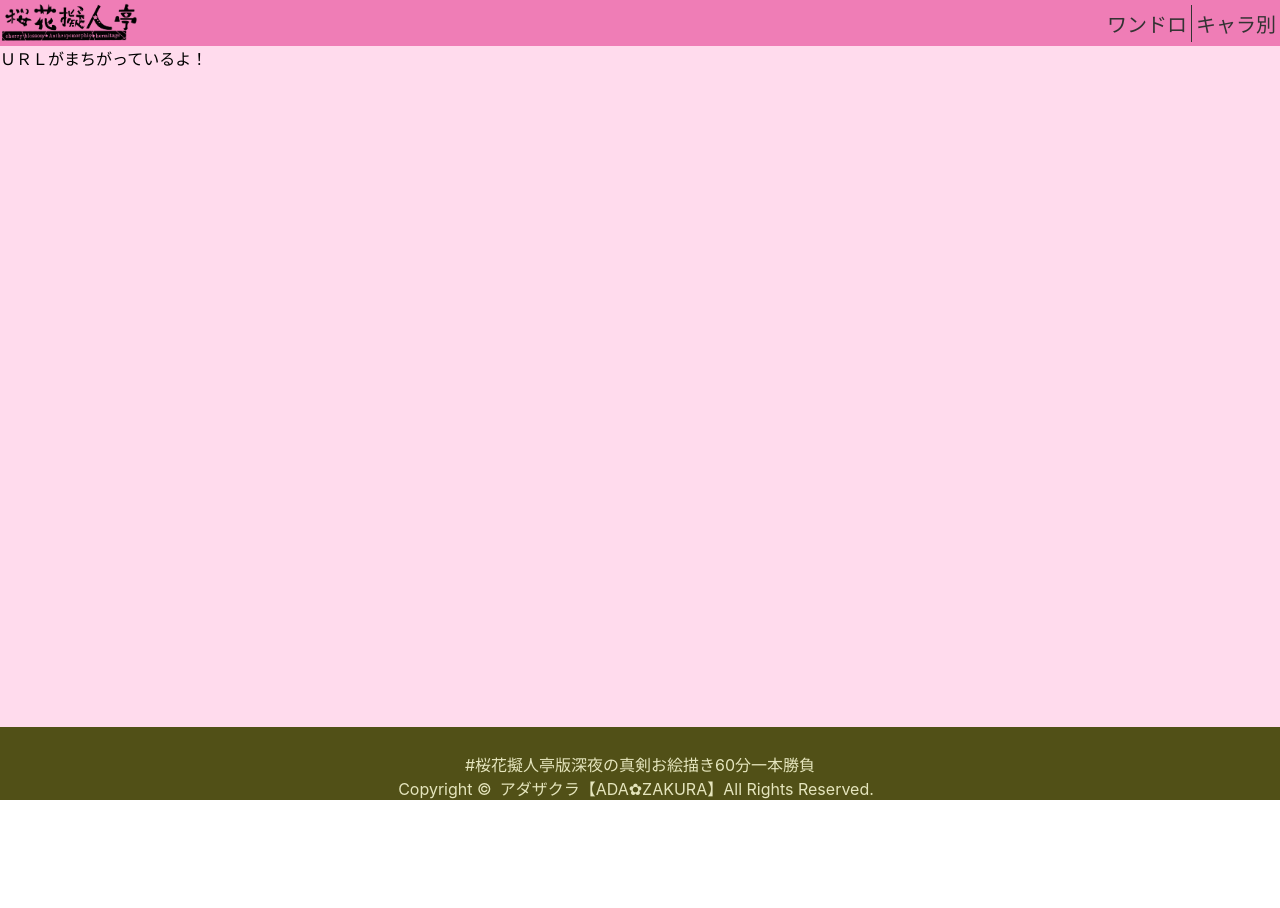
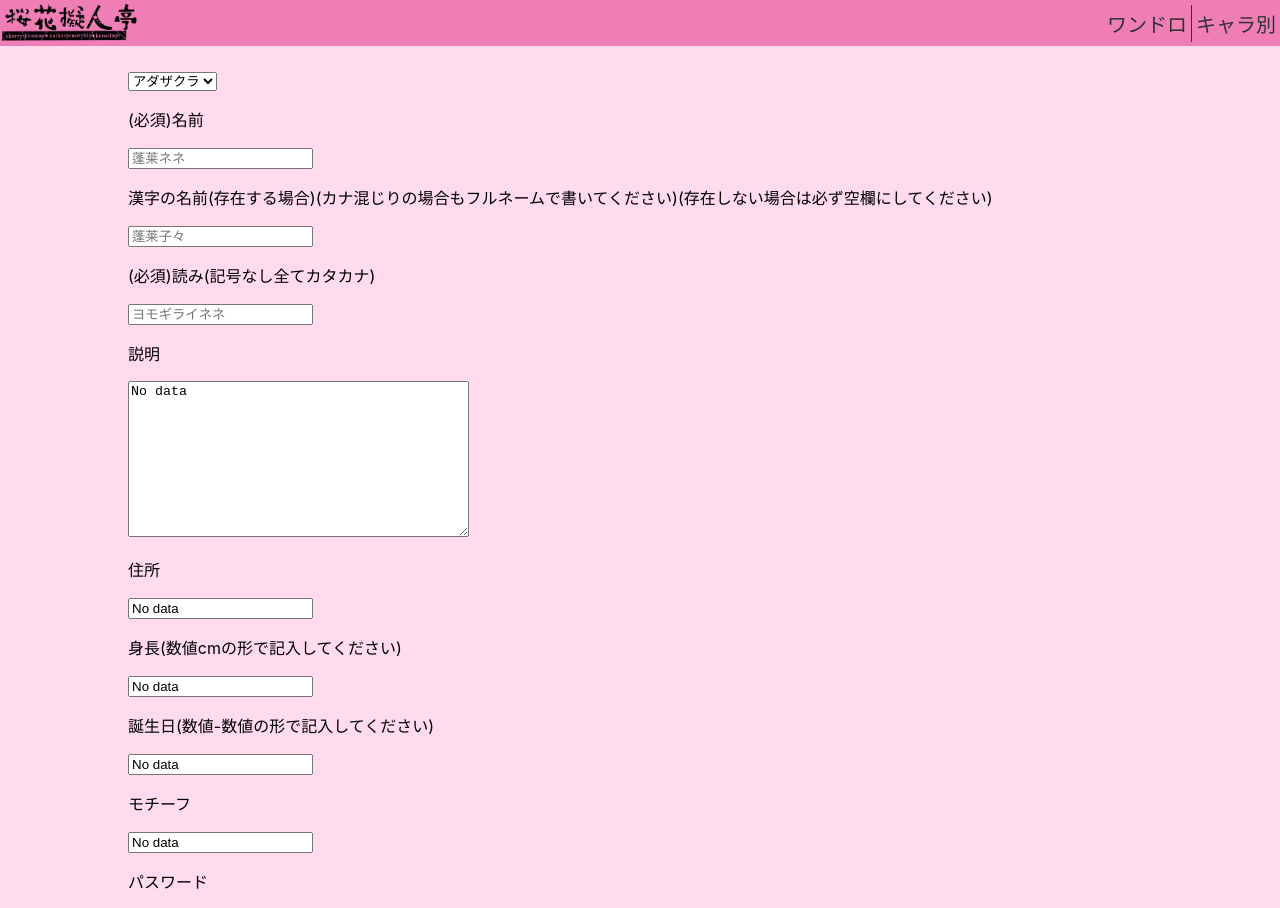
Before and after one commit to taisei12232/1draw-gijintei, a React (Create React App) app: page /adminzakura in a window 1280 px wide. Shown: the top 908 px of the page. Before the commit the page ends 800 px from the top, so only its background shows below. Built offline with nearby package versions, Linux system fonts and the light colour scheme; no server answers.

Commit message:
init: form in adminzakura

```diff
--- a/package.json
+++ b/package.json
@@ -3,6 +3,10 @@
   "version": "0.1.0",
   "private": true,
   "dependencies": {
+    "@fortawesome/fontawesome-svg-core": "^6.1.1",
+    "@fortawesome/free-regular-svg-icons": "^6.1.1",
+    "@fortawesome/free-solid-svg-icons": "^6.1.1",
+    "@fortawesome/react-fontawesome": "^0.1.18",
     "@testing-library/jest-dom": "^5.16.2",
     "@testing-library/react": "^12.1.2",
     "@testing-library/user-event": "^13.5.0",
--- a/src/App.js
+++ b/src/App.js
@@ -10,6 +10,7 @@ import Notfound from './component/Notfound';
 import Top from './component/Top';
 import AllCharactersTest from './component/AllCharacterTest';
 import Anniversary from './component/Anniversary';
+import Adminzakura from './component/Adminzakura';
 import {
   BrowserRouter as Router,
   Routes,
@@ -30,6 +31,7 @@ function App() {
           <Route path="/bychara" element={<AllCharacters />} />
           <Route path="/allchara" element={<AllCharactersTest />} />
           <Route path="/bychara/:name" element={<Bychara />} />
+          <Route path='/adminzakura' element={<Adminzakura />} />
           <Route path='/*' element={<Notfound />} />
         </Routes>
         <Footer />
--- /dev/null
+++ b/src/component/Adminzakura.css
@@ -0,0 +1,5 @@
+.component-adminzakura {
+    width: 80vw;
+    margin: 0 auto;
+    margin-top: 24px;
+}
--- a/src/component/Adminzakura.js
+++ b/src/component/Adminzakura.js
@@ -1,7 +1,101 @@
-import React from 'react'
+import React, { useState } from 'react'
+import { faEye } from "@fortawesome/free-solid-svg-icons";
+import { faEyeSlash } from "@fortawesome/free-regular-svg-icons"
+import { FontAwesomeIcon } from "@fortawesome/react-fontawesome";
+import './Adminzakura.css';
 
 const Adminzakura = () => {
+    const [name,setName] = useState("");
+    const [japanesename,setJapanesename] = useState("");
+    const [reading,setReading] = useState("");
+    const [description,setDescription] = useState("No data");
+    const [address,setAddress] = useState("No data");
+    const [height,setHeight] = useState("No data");
+    const [birthday,setBirthday] = useState("No data");
+    const [motif,setMotif] = useState("No data");
+    const [passwd,setPasswd] = useState("");
+    const [isRevealPassword, setIsRevealPassword] = useState(false);
+    const handleNameChange = (e) => {
+        setName(e.target.value);
+    };
+    const handleJapanesenameChange = (e) => {
+        setJapanesename(e.target.value);
+    }
+    const handleReadingChange = (e) => {
+        setReading(e.target.value);
+    }
+    const handleDescriptionChange = (e) => {
+        setDescription(e.target.value);
+    }
+    const handleAddressChange = (e) => {
+        setAddress(e.target.value);
+    }
+    const handleHeightChange = (e) => {
+        setHeight(e.target.value);
+    }
+    const handleBirthdayChange = (e) => {
+        setBirthday(e.target.value);
+    }
+    const handleMotifChange = (e) => {
+        setMotif(e.target.value);
+    }
+    const handlePasswdChange = (e) => {
+        setPasswd(e.target.value);
+    }
+    const handleSubmit = (e) => {
+        e.preventDefault();
+        console.log(name);
+        console.log(japanesename);
+        console.log(reading);
+        console.log(description);
+        console.log(address);
+        console.log(height);
+        console.log(birthday);
+        console.log(motif);
+        console.log(passwd);
+    };
+    const togglePassword = () => {
+        setIsRevealPassword((prevState) => !prevState);
+    }
     return (
+        <div className='component-adminzakura'>
+            <select>
+                <option value="adazakura">アダザクラ</option>
+            </select>
+            <form onSubmit={handleSubmit}>
+                <p>(必須)名前</p>
+                <input type='text' name='name' value={name} placeholder='蓬莱ネネ' required onChange={handleNameChange} />
+                <p>漢字の名前(存在する場合)(カナ混じりの場合もフルネームで書いてください)(存在しない場合は必ず空欄にしてください)</p>
+                <input type="text" name='japanesename' value={japanesename} placeholder='蓬莱子々' onChange={handleJapanesenameChange} />
+                <p>(必須)読み(記号なし全てカタカナ)</p>
+                <input type='text' name='reading' value={reading} placeholder='ヨモギライネネ' required onChange={handleReadingChange} />
+                <p>説明</p>
+                <textarea rows='10' cols='40' value={description} onChange={handleDescriptionChange} />
+                <p>住所</p>
+                <input type='text' name='address' value={address} onChange={handleAddressChange} />
+                <p>身長(数値cmの形で記入してください)</p>
+                <input type='text' name='height' value={height} onChange={handleHeightChange} />
+                <p>誕生日(数値-数値の形で記入してください)</p>
+                <input type='text' name='birthday' value={birthday} onChange={handleBirthdayChange} />
+                <p>モチーフ</p>
+                <input type='text' name='motif' value={motif} onChange={handleMotifChange} />
+                <p>パスワード</p>
+                <input type={isRevealPassword ? 'text' : 'password'} name='passwd' value={passwd} required onChange={handlePasswdChange} />
+                <span
+                    onClick={togglePassword}
+                    className='eye'
+                >
+                    {isRevealPassword ?
+                        <FontAwesomeIcon icon={faEye} />
+                    :
+                        <FontAwesomeIcon icon={faEyeSlash} />
+                    }
+                </span>
+                <div>
+                    <input type='submit' />
+                </div>
+            </form>
+        </div>
     );
 };
 
```
Also changed, not shown: 2 other files (tests, documents, lock files or other folders).
